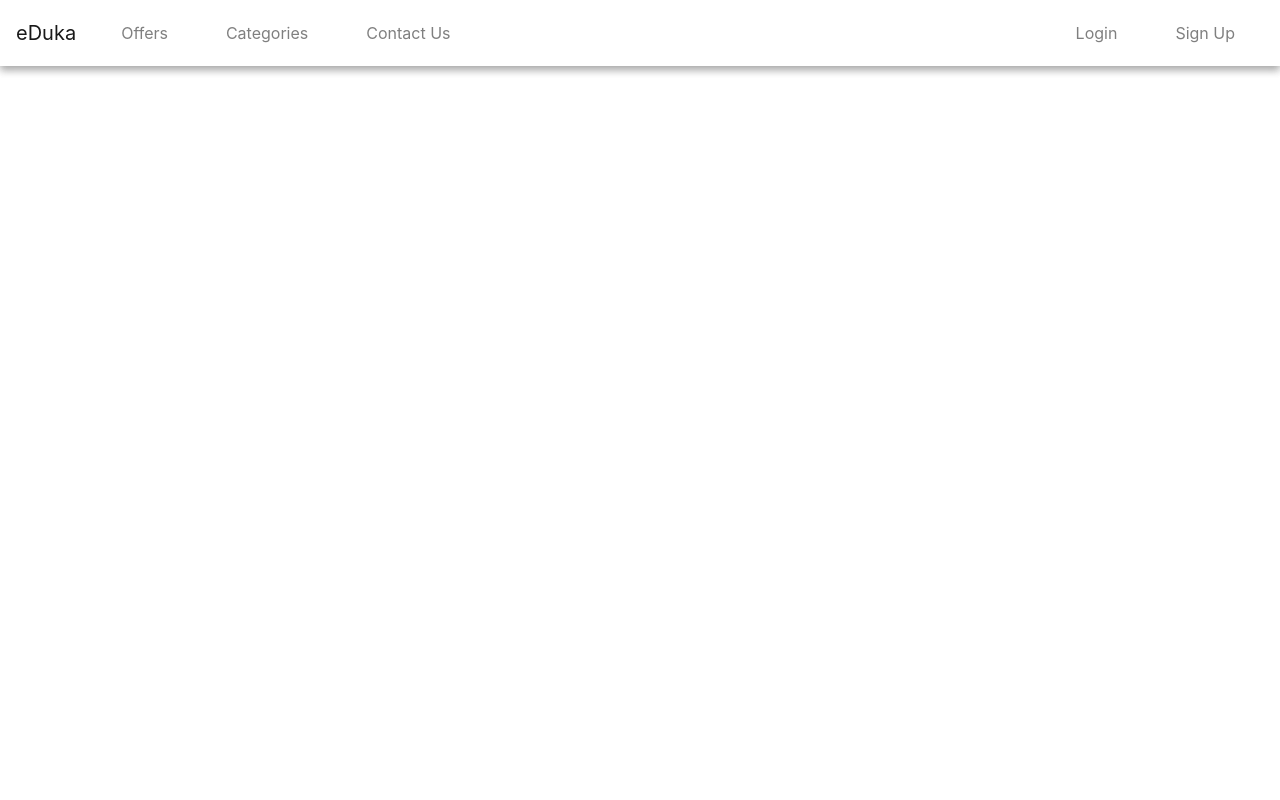
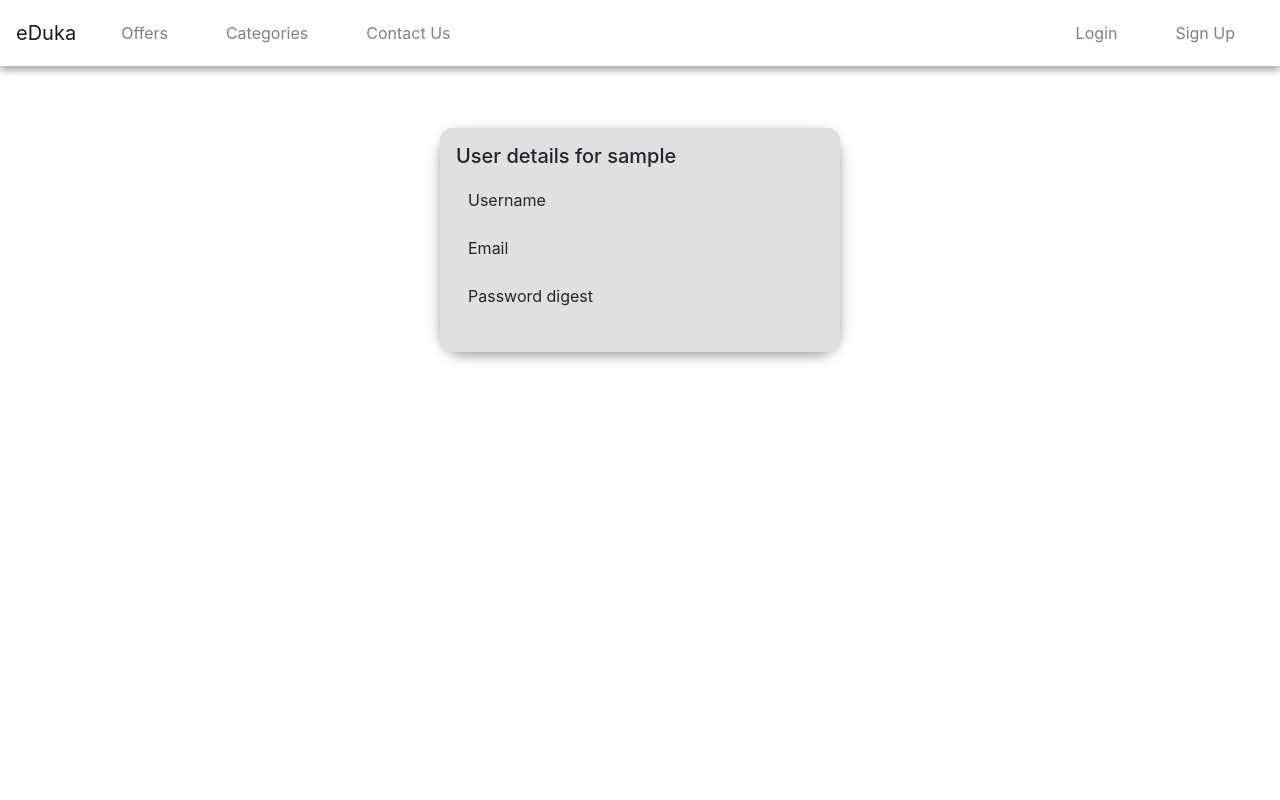
Before and after one commit to peter-mghendi/eDuka, a PHP site: page /profile.php in a window 1280 px wide. Run offline with PHP 8.4, Linux system fonts and the light colour scheme; the visitor is signed in with stand-in values (Sample User, id 1); some libraries are stand-ins or nearby versions.

Commit message:
Profile page and password hashing
Initial profile page design and md5 password hashing.

```diff
--- a/assets/css/forms.css
+++ b/assets/css/forms.css
@@ -18,7 +18,7 @@ nav{
     padding: 16px;
     margin-bottom: 16px;
     background-color:  #E0E0E0;
-    border-radius: 24px;
+    border-radius: 12px;
 }
 
 .form-material>center>p.danger{
--- a/assets/php/_login.php
+++ b/assets/php/_login.php
@@ -3,6 +3,7 @@ if (isset($_POST['email'])){
 extract($_POST);
 if (session_status() == PHP_SESSION_NONE) session_start();
 include '_connect.php';
+$password = md5($password);
 $log_sql ="SELECT * FROM users WHERE email='$email' AND password='$password'";
 $log_result=mysqli_query($db, $log_sql) or die( mysqli_error($db) );
 $log_count= mysqli_num_rows ($log_result);
--- a/assets/php/_register.php
+++ b/assets/php/_register.php
@@ -23,6 +23,7 @@
             $tkn_res = mysqli_query($db, $tkn_query);
             $tkn_count = mysqli_num_rows($tkn_res);
         } while ($tkn_count > 0);
+        $password = md5($password);
         $status = "active";
 
         $eml_query = "SELECT * FROM users WHERE email = '$email'";
--- a/profile.php
+++ b/profile.php
@@ -9,12 +9,36 @@
     <link rel="stylesheet" href="../css/bootstrap.min.css">
     <link rel="stylesheet" href="../css/fontawesome.min.css">
     <link rel="stylesheet" href="assets/css/main.css">
+    <link rel="stylesheet" href="assets/css/forms.css">
 </head>
 <body>
 <?php
     include 'assets/php/_nav.php';
     include 'assets/php/_connect.php';
+    # Fetch from DB
 ?>
+
+    <div class='container-fluid form-container'><div class='container-fluid form-content'><div class='form-material'>
+        <table class="table table-borderless">
+        <thead>
+            <h5>User details for <?php echo $_SESSION['user']; ?></h5>
+        </thead>
+        <tbody>
+            <tr>
+                <td>Username</td>
+                <td></td>
+            </tr>
+            <tr>
+                <td>Email</td>
+                <td></td>
+            </tr>
+            <tr>
+                <td>Password digest</td>
+                <td></td>
+            </tr>
+        </tbody>
+        </table>
+    </div></div></div>
 
 <script src="../js/jquery-3.3.1.min.js"></script>
 <script src="../js/bootstrap.min.js"></script>
--- a/register.php
+++ b/register.php
@@ -30,7 +30,7 @@
     </form>
 </div>
 
-<script>
+<script typ="text/javascript">
     $(document).ready(function(){
         $('#methods').click(function(){
             $('#password').attr('type',$(this).is(':checked')
```
